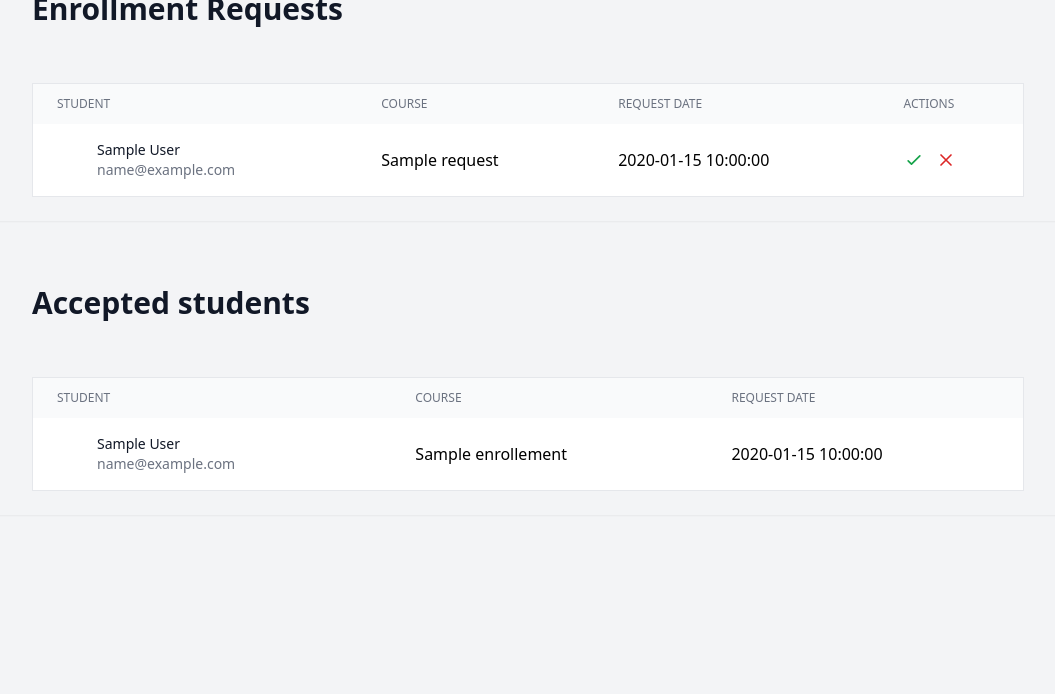
After one commit to anasHammaoui/Youdemy-fullStack, a PHP site: template app/views/instructor/courseStudents.php in a window 1280 px wide. The commit adds this page. Shown: the part 106-800 px from the top of the page, without its empty margins (112-1167 px from the left). Run offline with PHP 8.4, Linux system fonts and the light colour scheme; the visitor is signed in with stand-in values (Sample User, id 1); the template is opened without the code that fills it: most values are stand-ins (such as "Sample title", 1, 10 or a date in 2020); some libraries are stand-ins or nearby versions.

Commit message:
YP-19 complete accepting enrollements

```diff
--- /dev/null
+++ b/app/views/instructor/courseStudents.php
@@ -0,0 +1,164 @@
+
+
+<!DOCTYPE html>
+<html lang="en">
+  <head>
+    <meta charset="UTF-8" />
+    <link rel="icon" type="image/svg+xml" href="/vite.svg" />
+    <meta name="viewport" content="width=device-width, initial-scale=1.0" />
+    <title>Youdemy | Teacher Dash</title>
+    <script src="https://cdn.tailwindcss.com"></script>
+    <link href="https://cdn.jsdelivr.net/npm/flowbite@2.5.2/dist/flowbite.min.css" rel="stylesheet" />
+  </head>
+  <body class="bg-gray-100">
+    <!-- navbar -->
+     <?php
+        include_once __dir__ ."/../partials/profileNav.php";
+     ?>
+     <!-- requests -->
+    <div class=" mx-auto px-8 md:px-36 py-8">
+      <div class="flex justify-between items-center ">
+        <h1 class="text-3xl font-bold text-gray-900">Enrollment Requests</h1>
+      </div>
+    </div>
+    <!-- all students requests -->
+       <div class=" rounded-xl shadow-sm p-6 mb-8 px-8 md:px-36">
+    <div class="overflow-x-auto bg-white">
+        <table class="min-w-full border" id="enrollmentTable">
+            <thead>
+                <tr class="bg-gray-50">
+                    <th
+                        class="px-6 py-3 text-left text-xs font-medium text-gray-500 uppercase">
+                        Student
+                    </th>
+                    <th
+                        class="px-6 py-3 text-left text-xs font-medium text-gray-500 uppercase">
+                        Course
+                    </th>
+                    <th
+                        class="px-6 py-3 text-left text-xs font-medium text-gray-500 uppercase">
+                        Request Date
+                    </th>
+                    <th
+                        class="px-6 py-3 text-left text-xs font-medium text-gray-500 uppercase">
+                        Actions
+                    </th>
+                </tr>
+            </thead>
+            <tbody class="divide-y divide-gray-200">
+        <!-- enrollement requests -->
+                <?php foreach ($requests as $request): ?>
+                    <tr>
+                        <td class="px-6 py-4">
+                            <div class="flex items-center">
+                                <div class="h-10 w-10 flex-shrink-0">
+
+                                </div>
+                                <div class="">
+                                    <div class="text-sm font-medium text-gray-900">
+                                        <?= $request["full_name"] ?>
+                                    </div>
+                                    <div class="text-sm text-gray-500">
+                                        <?= $request["email"] ?>
+                                    </div>
+                                </div>
+                            </div>
+                        </td>
+                        <td class="px-6 py-4"><?= $request["course_name"] ?></td>
+                        <td class="px-6 py-4"><?= $request["enroll_date"] ?></td>
+                        <td class="px-6 py-4">
+                            <div class="flex space-x-3">
+                                <a
+                                    href="acceptStudents?id=<?= $request["enroll_id"] ?>"
+                                    class="text-green-600 cursor-pointer hover:text-green-900" title="accept">
+                                    <svg
+                                        class="w-5 h-5"
+                                        fill="none"
+                                        stroke="currentColor"
+                                        viewBox="0 0 24 24">
+                                        <path
+                                            stroke-linecap="round"
+                                            stroke-linejoin="round"
+                                            stroke-width="2"
+                                            d="M5 13l4 4L19 7" />
+                                    </svg>
+                                </a>
+                                <a
+                                    href="declineStudent?id=<?= $request["enroll_id"] ?>"
+                                    class="text-red-600 cursor-pointer hover:text-red-900" title="reject">
+                                    <svg
+                                        class="w-5 h-5"
+                                        fill="none"
+                                        stroke="currentColor"
+                                        viewBox="0 0 24 24">
+                                        <path
+                                            stroke-linecap="round"
+                                            stroke-linejoin="round"
+                                            stroke-width="2"
+                                            d="M6 18L18 6M6 6l12 12" />
+                                    </svg>
+                                </a>
+                            </div>
+                        </td>
+                    </tr>
+            </tbody>
+        <?php endforeach ?>
+        </table>
+    </div>
+</div>
+    <!-- accepted enrollements -->
+    <div class=" mx-auto px-8 md:px-36 py-8">
+      <div class="flex justify-between items-center ">
+        <h1 class="text-3xl font-bold text-gray-900">Accepted students</h1>
+      </div>
+    </div>
+    <!-- all enrellements -->
+    <div class=" rounded-xl shadow-sm p-6 mb-8 px-8 md:px-36">
+    <div class="overflow-x-auto bg-white">
+        <table class="min-w-full border" id="enrollmentTable">
+            <thead>
+                <tr class="bg-gray-50">
+                    <th
+                        class="px-6 py-3 text-left text-xs font-medium text-gray-500 uppercase">
+                        Student
+                    </th>
+                    <th
+                        class="px-6 py-3 text-left text-xs font-medium text-gray-500 uppercase">
+                        Course
+                    </th>
+                    <th
+                        class="px-6 py-3 text-left text-xs font-medium text-gray-500 uppercase">
+                        Request Date
+                    </th>
+                </tr>
+            </thead>
+            <tbody class="divide-y divide-gray-200">
+        <!-- enrollement accepted -->
+                <?php foreach ($enrollements as $enrolled): ?>
+                    <tr>
+                        <td class="px-6 py-4">
+                            <div class="flex items-center">
+                                <div class="h-10 w-10 flex-shrink-0">
+
+                                </div>
+                                <div class="">
+                                    <div class="text-sm font-medium text-gray-900">
+                                        <?= $enrolled["full_name"] ?>
+                                    </div>
+                                    <div class="text-sm text-gray-500">
+                                        <?= $enrolled["email"] ?>
+                                    </div>
+                                </div>
+                            </div>
+                        </td>
+                        <td class="px-6 py-4"><?= $enrolled["course_name"] ?></td>
+                        <td class="px-6 py-4"><?= $enrolled["enroll_date"] ?></td>
+
+                    </tr>
+            </tbody>
+        <?php endforeach ?>
+        </table>
+    </div>
+</div>
+</body>
+</html>
--- a/public/index.php
+++ b/public/index.php
@@ -31,5 +31,7 @@ Route::get('/teacher',[teacherCont::class,'dashboard']);
 Route::get('/addcourse',[coursesCont::class,'addCourse']);
 Route::get('/editcourse',[coursesCont::class,'editCourse']);
 Route::get('/delete-course',[coursesCont::class,'deleteCourse']);
+Route::get('/courseStudents',[teacherCont::class,'requests']);
+Route::get('/acceptStudents',[teacherCont::class,'acceptEnroll']);
 // Dispatch the request
 $router->dispatch($_SERVER['REQUEST_URI'], $_SERVER['REQUEST_METHOD']);
```
Also changed, not shown: app/controllers/teacherCont.php (+24 -1 lines), app/models/teacher.php (+29 -0 lines), app/views/instructor/teacherDash.php (+7 -2 lines).
